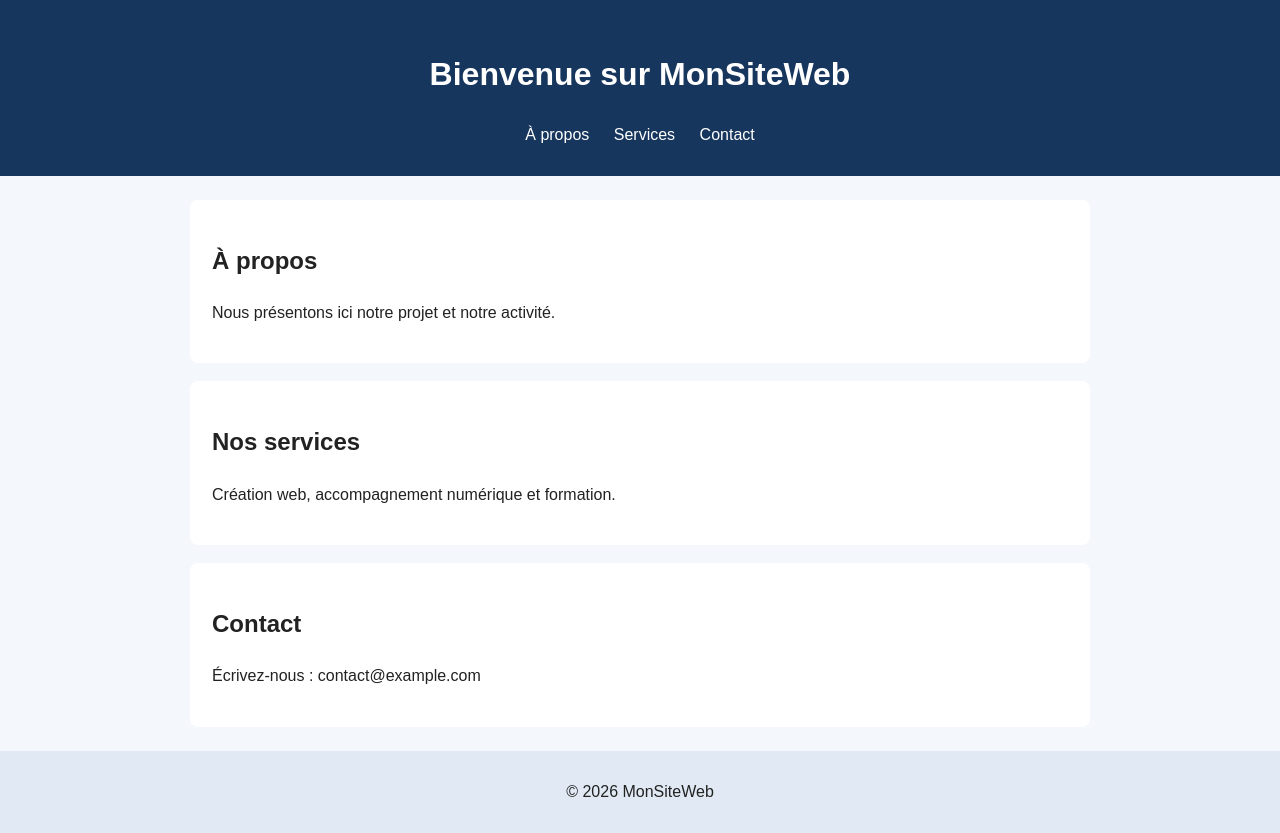
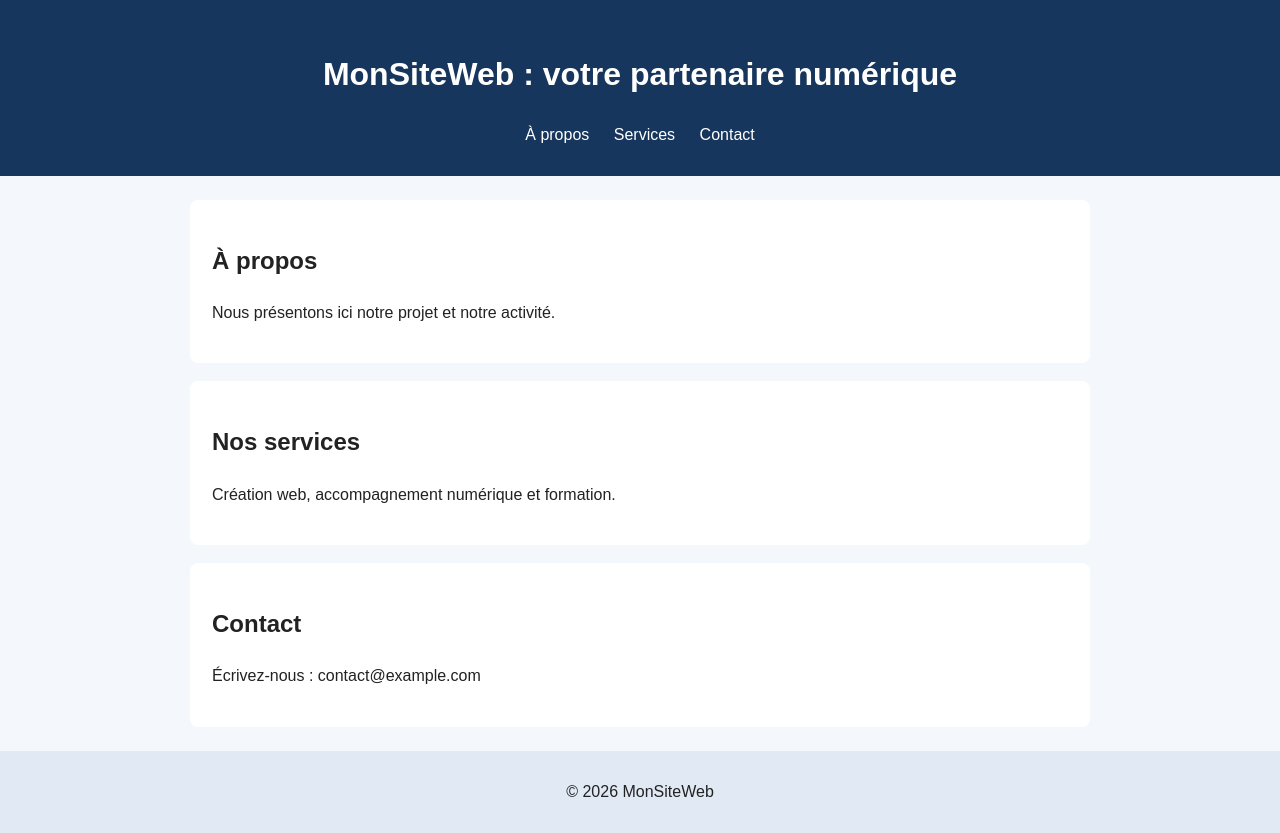
Before and after one commit to fresnelngimbous/MonSiteWeb, a plain HTML site: page index.html in a window 1280 px wide. Drawn offline with Linux system fonts and the light colour scheme.

Commit message:
feat: modifier le titre principal

```diff
--- a/index.html
+++ b/index.html
@@ -8,7 +8,7 @@
 </head>
 <body>
  <header>
-  <h1>Bienvenue sur MonSiteWeb</h1>
+    <h1>MonSiteWeb : votre partenaire numérique</h1>
   <nav>
    <a href="#apropos">À propos</a>
    <a href="#services">Services</a>
```
